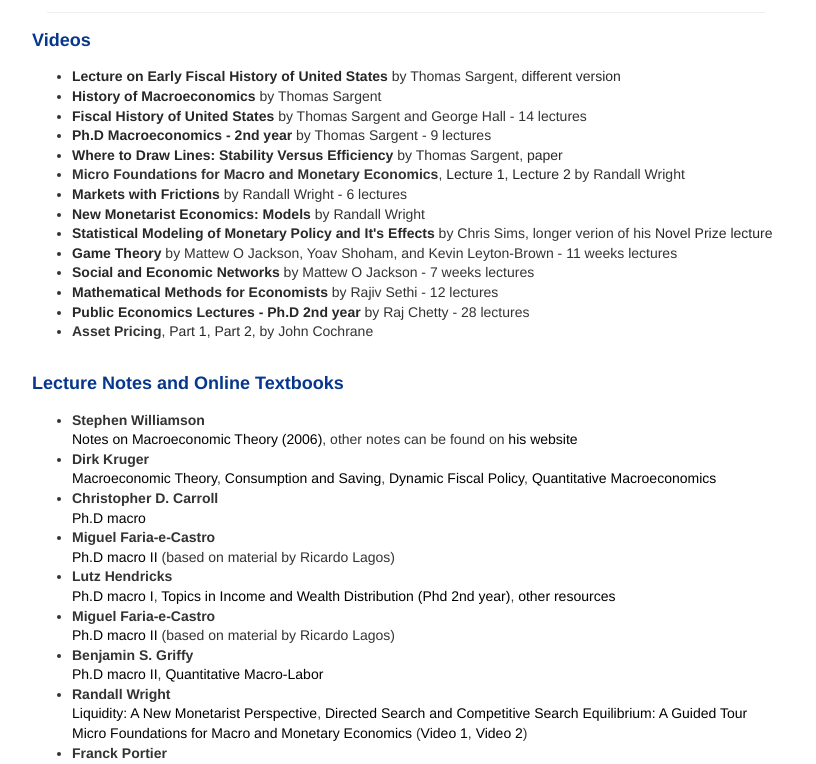
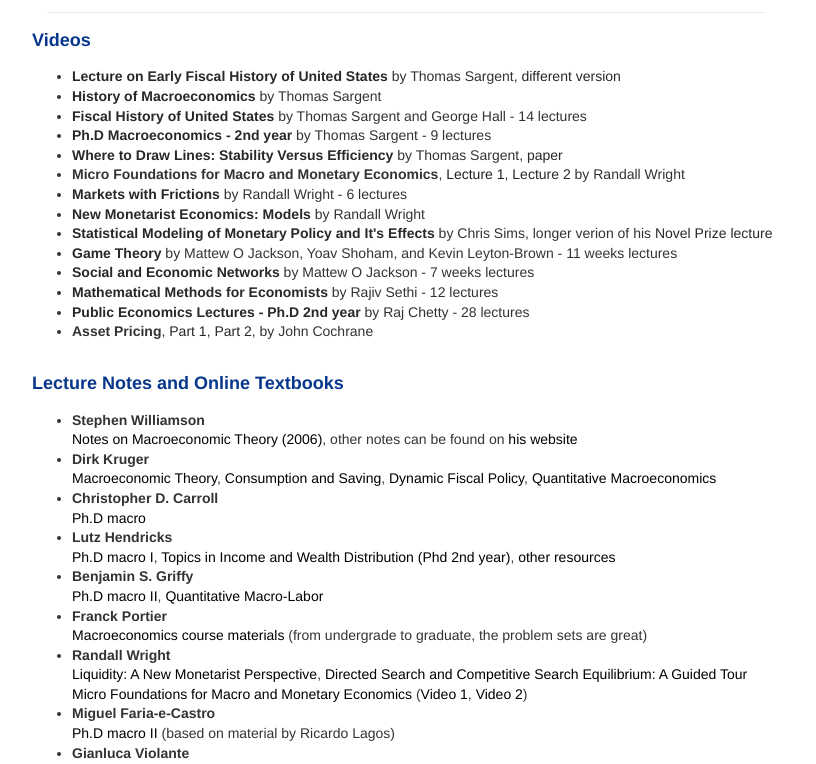
Before and after one commit to leeheon/leeheon.github.io, a plain HTML site: page links.html in a window 1280 px wide. Shown: the part 185-949 px from the top of the page, without its empty margins (228-1044 px from the left). Drawn offline with nearby package versions, Linux system fonts and the light colour scheme.

Commit message:
Update links.html

```diff
--- a/links.html
+++ b/links.html
@@ -238,9 +238,6 @@ Notes on Macroeconomic Theory (2006)</a>, other notes can be found on <a href="h
 <li><b>Christopher D. Carroll</b></li>
 <a href="http://www.econ2.jhu.edu/people/ccarroll/public/lecturenotes/IndexAll/Index/"  style="color:black"  target="_blank">
 Ph.D macro</a>
-<li><b>Miguel Faria-e-Castro</b></li>
-<a href="https://www.dropbox.com/s/m2pfvqzfn8ojv75/notes_macro_oct2012.pdf?raw=1"  style="color:black"  target="_blank">
-Ph.D macro II</a> (based on material by Ricardo Lagos)
 <li><b>Lutz Hendricks</b></li>
 <a href="https://lhendricks.org/econ720/econ720.html"  style="color:black"  target="_blank">
 Ph.D macro I</a>,
@@ -248,19 +245,13 @@ Ph.D macro I</a>,
 Topics in Income and Wealth Distribution (Phd 2nd year)</a>,
 <a href="https://lhendricks.org/graduate/graduate.html"  style="color:black"  target="_blank">
 other resources</a>
-<li><b>Miguel Faria-e-Castro</b></li>
-<a href="https://www.dropbox.com/s/m2pfvqzfn8ojv75/notes_macro_oct2012.pdf?raw=1"  style="color:black"  target="_blank">
-Ph.D macro II</a> (based on material by Ricardo Lagos)
 <li><b>Benjamin S. Griffy</b></li>
 <a href="https://www.bengriffy.com/teaching/phd-macro-ii-aeco701-spring-2021"  style="color:black"  target="_blank">
 Ph.D macro II</a>, <a href="https://www.bengriffy.com/ph-d-topics-aeco803-quantitative-macro-labor-fall-2022"  style="color:black"  target="_blank">
 Quantitative Macro-Labor</a>
-
-
-
-
-
-
+<li> <b>Franck Portier</b></li>
+<a href="https://fportier.wordpress.com/teachingenseignement"  style="color:black"  target="_blank">
+ Macroeconomics course materials</a> (from undergrade to graduate, the problem sets are great)
 <li> <b>Randall Wright</b></li>
 <a href="https://www.aeaweb.org/articles?id=10.1257/jel.20141195"  style="color:black"  target="_blank">Liquidity: A New Monetarist Perspective</a>, <a href="https://www.aeaweb.org/articles?id=10.1257/jel.20191505&&from=f"  style="color:black"  target="_blank">Directed Search and Competitive Search Equilibrium: A Guided Tour</a>
 <a href="https://sammf.com/sammf-lecture-series"  style="color:black"  target="_blank">Micro Foundations for Macro and Monetary Economics</a>
@@ -268,10 +259,9 @@ Quantitative Macro-Labor</a>
 <a href="https://youtu.be/j6VHdUCP4mc"  style="color:black"  target="_blank">Video 2</a>)
 <!--  <a href="https://sites.google.com/site/randallwrightecon/teaching"  style="color:black"  target="_blank">
 Lecture notes on 13 topics including bargaining theory, job search, monetary search and intermeidate micro</a>, -->
-
-<li> <b>Franck Portier</b></li>
-<a href="https://fportier.wordpress.com/teachingenseignement"  style="color:black"  target="_blank">
- Macroeconomics course materials</a> (from undergrade to graduate, the problem sets are great)
+<li><b>Miguel Faria-e-Castro</b></li>
+<a href="https://www.dropbox.com/s/m2pfvqzfn8ojv75/notes_macro_oct2012.pdf?raw=1"  style="color:black"  target="_blank">
+Ph.D macro II</a> (based on material by Ricardo Lagos)
 
 <li><b>Gianluca Violante</b></li>
 <a href="https://sites.google.com/a/nyu.edu/glviolante/teaching/macrotheory"  style="color:black"  target="_blank">
```
